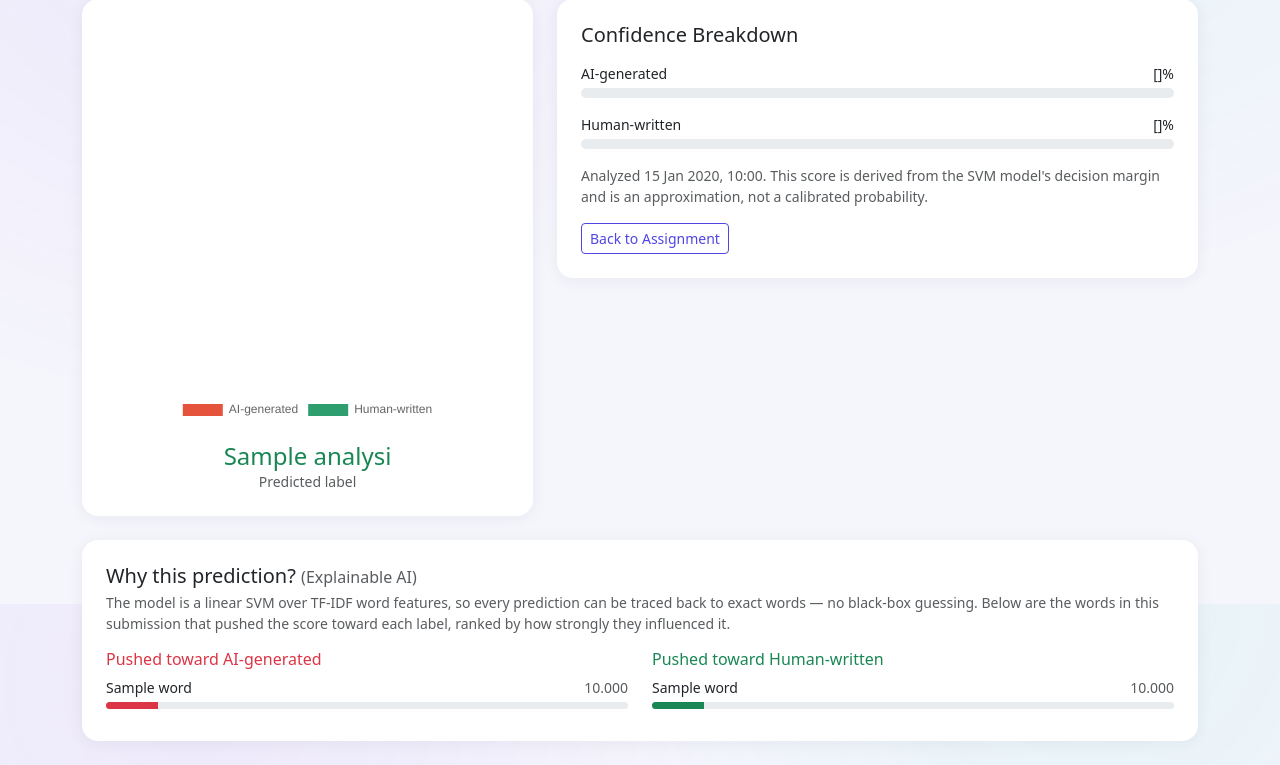
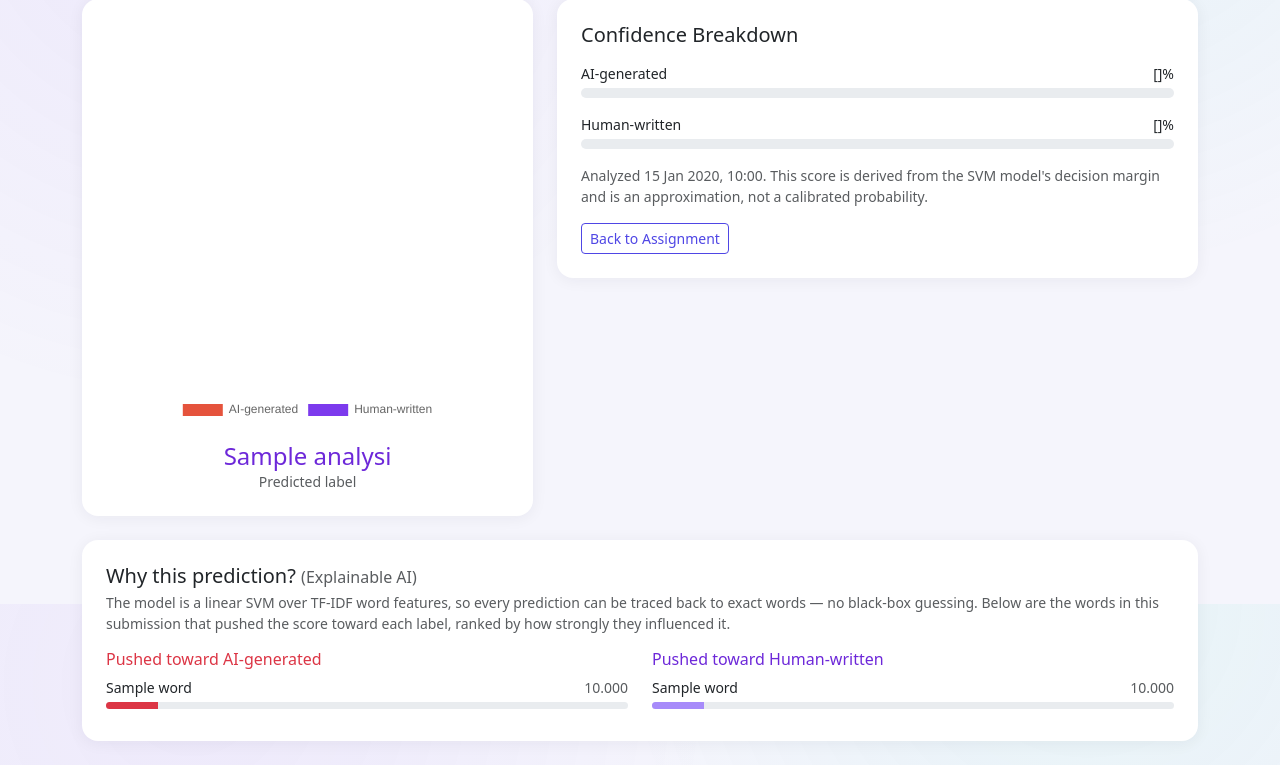
Before and after one commit to Sangeetha-Santhosh/Edu-Scan-ML-Project, a Django app: template templates/detector/result.html in a window 1280 px wide. Shown: the part 196-961 px from the top of the page. Run offline with Django 5.2, Linux system fonts and the light colour scheme; data comes from the database, SQL or seed files in the repository; tables that the repository leaves empty hold one stand-in row (values such as "Sample post"); the template is opened without the code that fills it: values that come from a table or form of the project are taken from there, most other values are stand-ins (such as "Sample title", 1, 10 or a date in 2020).

Commit message:
Change result page human-written colour from green to purple

```diff
--- a/templates/detector/result.html
+++ b/templates/detector/result.html
@@ -1,6 +1,12 @@
 {% extends "base.html" %}
 {% block title %}AI Check Result{% endblock %}
 {% block content %}
+<style>
+    .text-human { color: #6d28d9; }
+    .bg-human   { background-color: #7c3aed !important; }
+    .bg-human-light { background-color: #a78bfa !important; }
+</style>
+
 <h3 class="fw-bold mb-1">AI Detection Result</h3>
 <p class="text-muted">{{ submission.student.name }} · {{ submission.assignment.title }}</p>
 
@@ -8,7 +14,7 @@
     <div class="col-md-5">
         <div class="card p-4 text-center">
             <canvas id="resultChart" width="260" height="260"></canvas>
-            <h4 class="mt-3 mb-0 {% if analysis.predicted_label == 'AI-generated' %}text-danger{% else %}text-success{% endif %}">
+            <h4 class="mt-3 mb-0 {% if analysis.predicted_label == 'AI-generated' %}text-danger{% else %}text-human{% endif %}">
                 {{ analysis.predicted_label }}
             </h4>
             <p class="text-muted small mb-0">Predicted label</p>
@@ -30,7 +36,7 @@
                     <span>Human-written</span><span>{{ analysis.human_probability }}%</span>
                 </div>
                 <div class="progress" style="height: 10px;">
-                    <div class="progress-bar bg-success" style="width: {{ analysis.human_probability }}%"></div>
+                    <div class="progress-bar bg-human" style="width: {{ analysis.human_probability }}%"></div>
                 </div>
             </div>
             <p class="text-muted small mb-0">
@@ -81,7 +87,7 @@
             {% endif %}
         </div>
         <div class="col-md-6">
-            <h6 class="text-success">Pushed toward Human-written</h6>
+            <h6 class="text-human">Pushed toward Human-written</h6>
             {% if human_terms_display %}
                 {% for t in human_terms_display %}
                 <div class="mb-2">
@@ -89,7 +95,7 @@
                         <span>{{ t.word }}</span><span class="text-muted">{{ t.score|floatformat:3 }}</span>
                     </div>
                     <div class="progress" style="height: 7px;">
-                        <div class="progress-bar bg-success" style="width: {{ t.width }}%"></div>
+                        <div class="progress-bar bg-human-light" style="width: {{ t.width }}%"></div>
                     </div>
                 </div>
                 {% endfor %}
@@ -111,7 +117,7 @@
             labels: ['AI-generated', 'Human-written'],
             datasets: [{
                 data: [{{ analysis.ai_probability }}, {{ analysis.human_probability }}],
-                backgroundColor: ['#e5533c', '#2f9e6e'],
+                backgroundColor: ['#e5533c', '#7c3aed'],
                 borderWidth: 0,
             }]
         },
```
